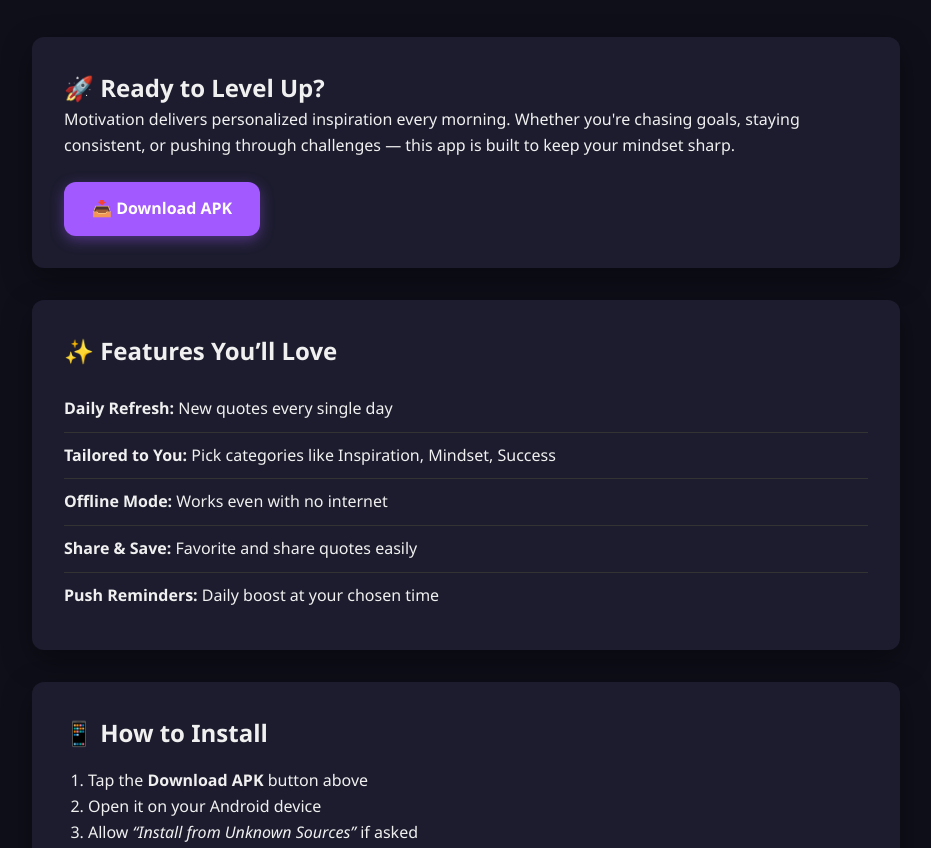
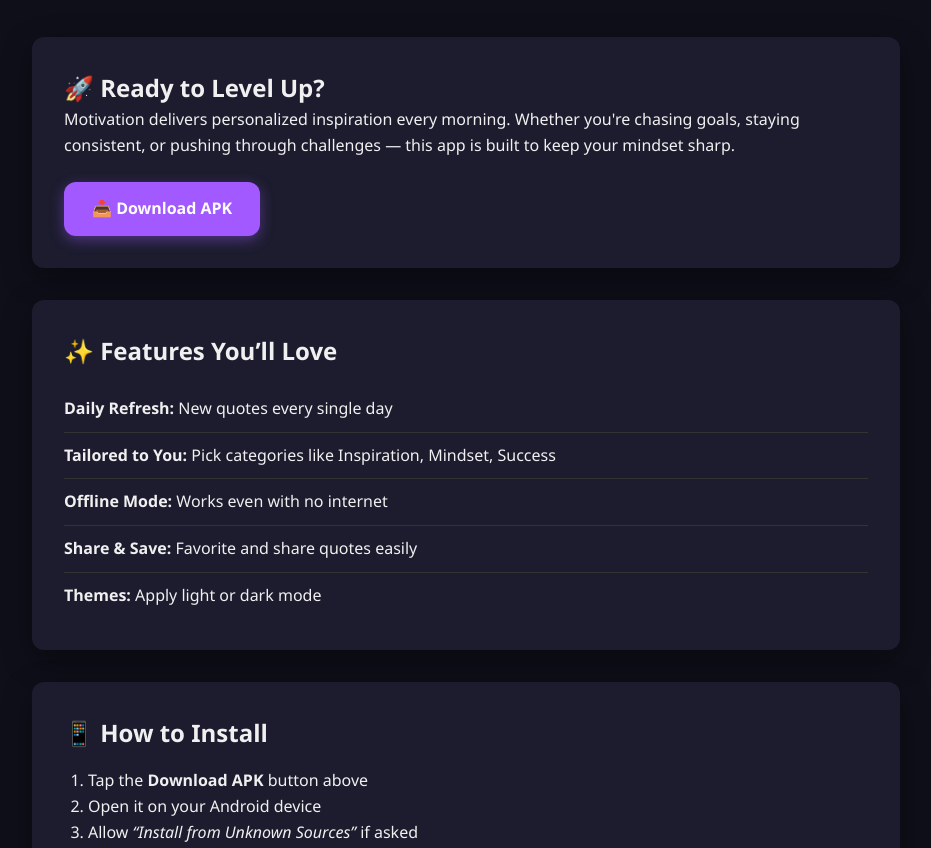
Before and after one commit to malcomkamau/motivation-deployment, a plain HTML site: page index.html in a window 1280 px wide. Shown: the part 245-1093 px from the top of the page, without its empty margins (174-1105 px from the left). Drawn offline with Linux system fonts and the light colour scheme.

Commit message:
Update index.html

```diff
--- a/index.html
+++ b/index.html
@@ -31,7 +31,7 @@
           <li><strong>Tailored to You:</strong> Pick categories like Inspiration, Mindset, Success</li>
           <li><strong>Offline Mode:</strong> Works even with no internet</li>
           <li><strong>Share & Save:</strong> Favorite and share quotes easily</li>
-          <li><strong>Push Reminders:</strong> Daily boost at your chosen time</li>
+          <li><strong>Themes:</strong> Apply light or dark mode</li>
         </ul>
       </section>
 
```
